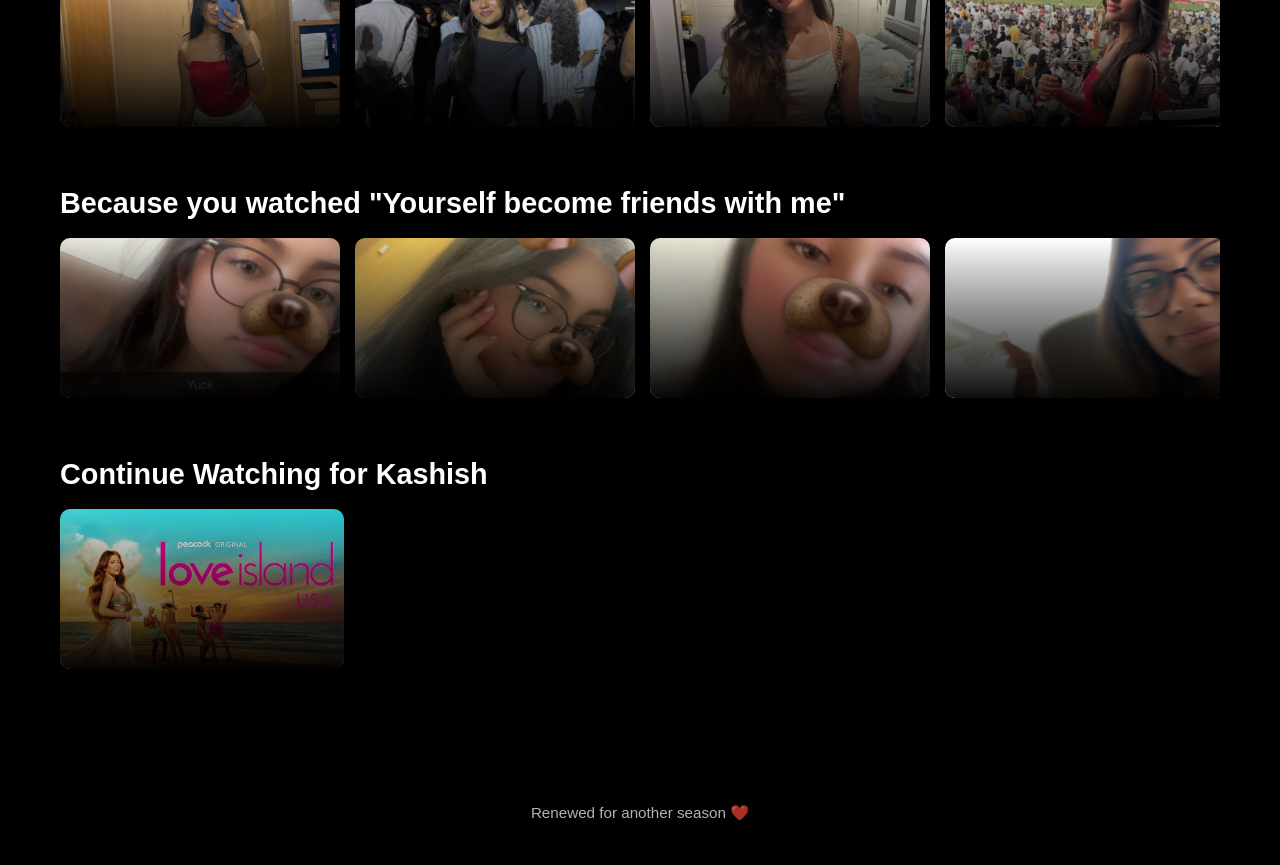
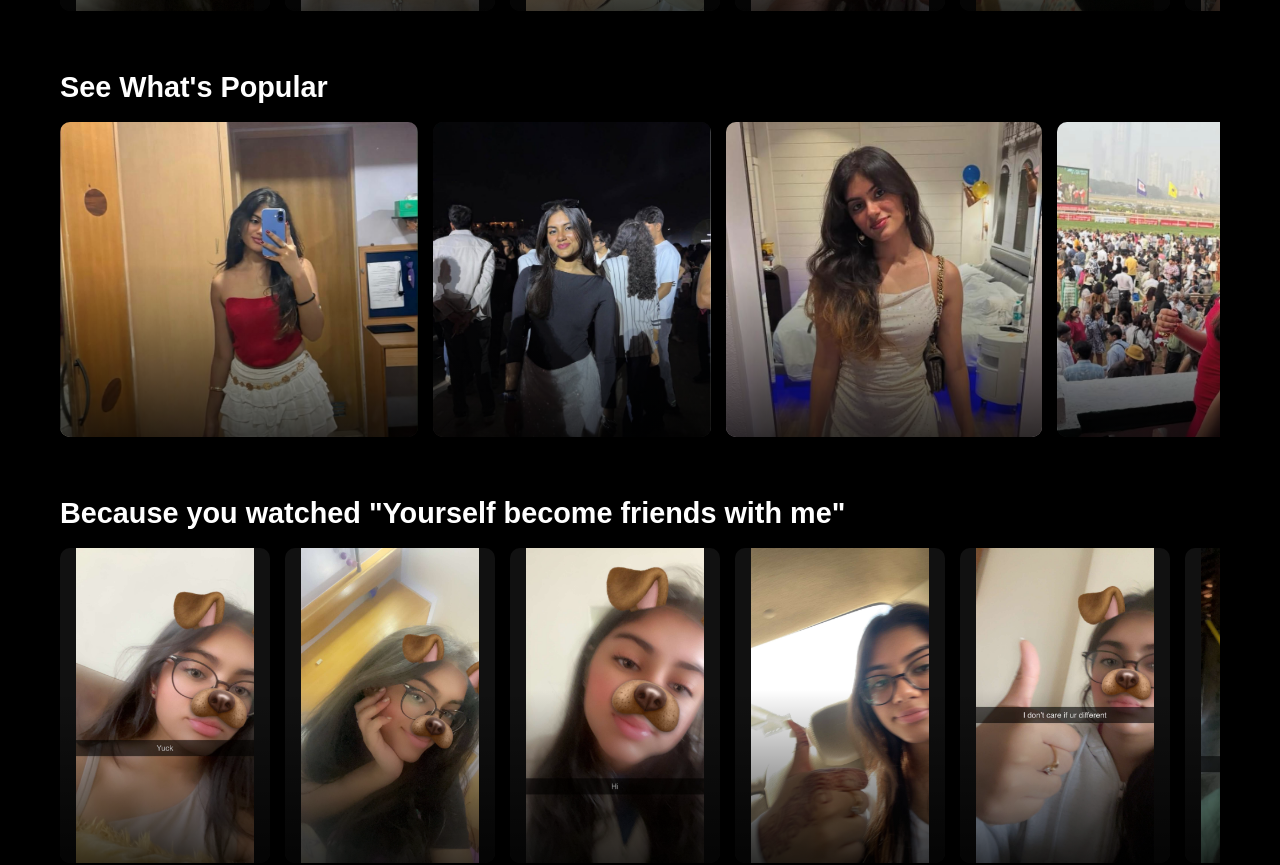
Before and after one commit to sunny271066/kashflix, a React (Vite) app: page /home in a window 1280 px wide. Shown: the part 1080-1945 px from the top of the page. Built offline with nearby package versions, Linux system fonts and the light colour scheme.

Commit message:
pictures fixed

```diff
--- a/src/pages/Home.jsx
+++ b/src/pages/Home.jsx
@@ -189,14 +189,14 @@ const heroCards = [p1, p2, p3, p4, p5, p6, p7];
     <div style={{ display: "flex", gap: isMobile ? "10px" : "15px", overflowX: "auto", paddingBottom: "15px", scrollbarWidth: "none", scrollSnapType: "x proximity" }}>
       {items.map((item, index) => (
         <div key={index} style={{
-          minWidth: isMobile ? "72vw" : "280px", height: isMobile ? "41vw" : "160px", maxHeight: isMobile ? "180px" : "none", borderRadius: isMobile ? "8px" : "10px",
+          minWidth: isMobile ? "46vw" : "210px", height: isMobile ? "69vw" : "315px", maxHeight: isMobile ? "290px" : "none", borderRadius: isMobile ? "8px" : "10px",
           overflow: "hidden", position: "relative", flexShrink: 0,
-          cursor: "pointer", transition: "0.3s ease", scrollSnapAlign: "start",
+          cursor: "pointer", transition: "0.3s ease", scrollSnapAlign: "start", background: "#111",
         }}>
-          <img src={item.image} alt="" style={{ width: "100%", height: "100%", objectFit: "cover" }} />
+          <img src={item.image} alt="" style={{ width: "100%", height: "100%", objectFit: "contain", objectPosition: "center", display: "block" }} />
           <div style={{
             position: "absolute", inset: 0,
-            background: "linear-gradient(to top, rgba(0,0,0,0.95), transparent)",
+            background: "linear-gradient(to top, rgba(0,0,0,0.75), transparent 55%)",
             display: "flex", alignItems: "flex-end", padding: "15px",
             fontSize: isMobile ? "0.9rem" : "1rem", fontWeight: "600",
           }}>
@@ -214,14 +214,14 @@ const heroCards = [p1, p2, p3, p4, p5, p6, p7];
       {items.map((item, index) => (
         <a key={index} href={item.link} target="_blank" rel="noopener noreferrer" style={{ textDecoration: "none", color: "white", flexShrink: 0 }}>
           <div style={{
-            minWidth: isMobile ? "72vw" : "280px", height: isMobile ? "41vw" : "160px", maxHeight: isMobile ? "180px" : "none", borderRadius: isMobile ? "8px" : "10px",
+            minWidth: isMobile ? "46vw" : "210px", height: isMobile ? "69vw" : "315px", maxHeight: isMobile ? "290px" : "none", borderRadius: isMobile ? "8px" : "10px",
             overflow: "hidden", position: "relative",
-            cursor: "pointer", transition: "0.3s ease", scrollSnapAlign: "start",
+            cursor: "pointer", transition: "0.3s ease", scrollSnapAlign: "start", background: "#111",
           }}>
-            <img src={item.image} alt="" style={{ width: "100%", height: "100%", objectFit: "cover" }} />
+            <img src={item.image} alt="" style={{ width: "100%", height: "100%", objectFit: "contain", objectPosition: "center", display: "block" }} />
             <div style={{
               position: "absolute", inset: 0,
-              background: "linear-gradient(to top, rgba(0,0,0,0.95), transparent)",
+              background: "linear-gradient(to top, rgba(0,0,0,0.75), transparent 55%)",
               display: "flex", alignItems: "flex-end", padding: "15px",
               fontSize: isMobile ? "0.9rem" : "1rem", fontWeight: "600",
             }}>
```
